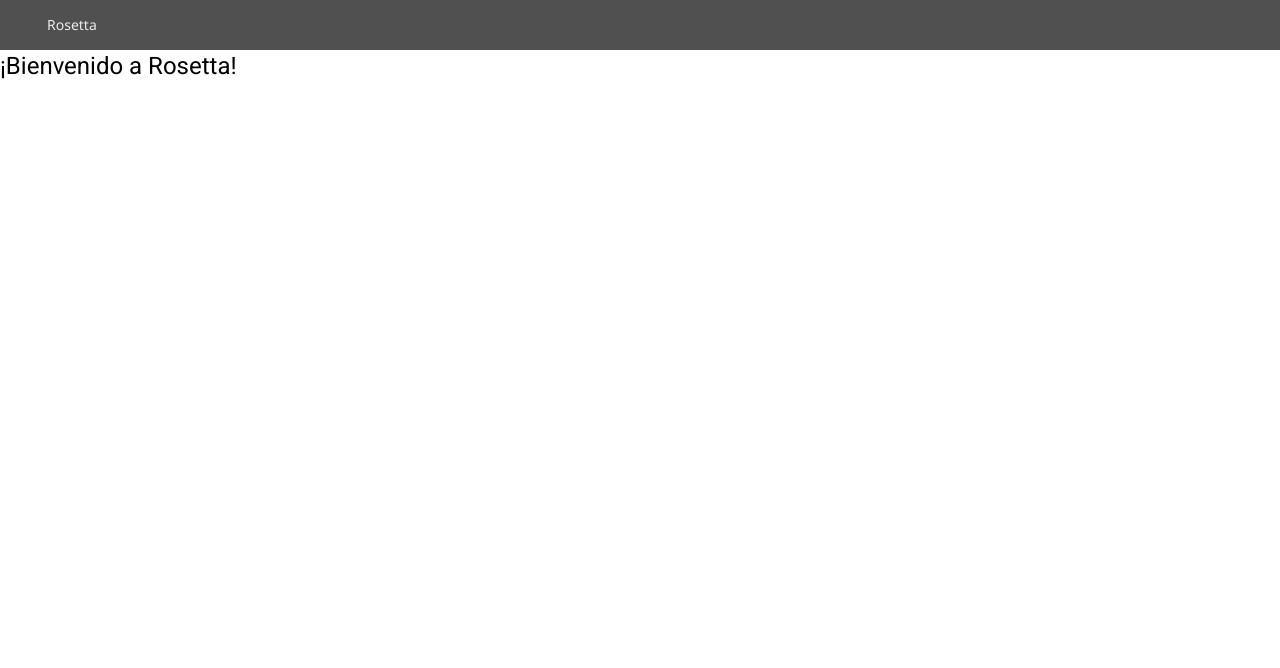
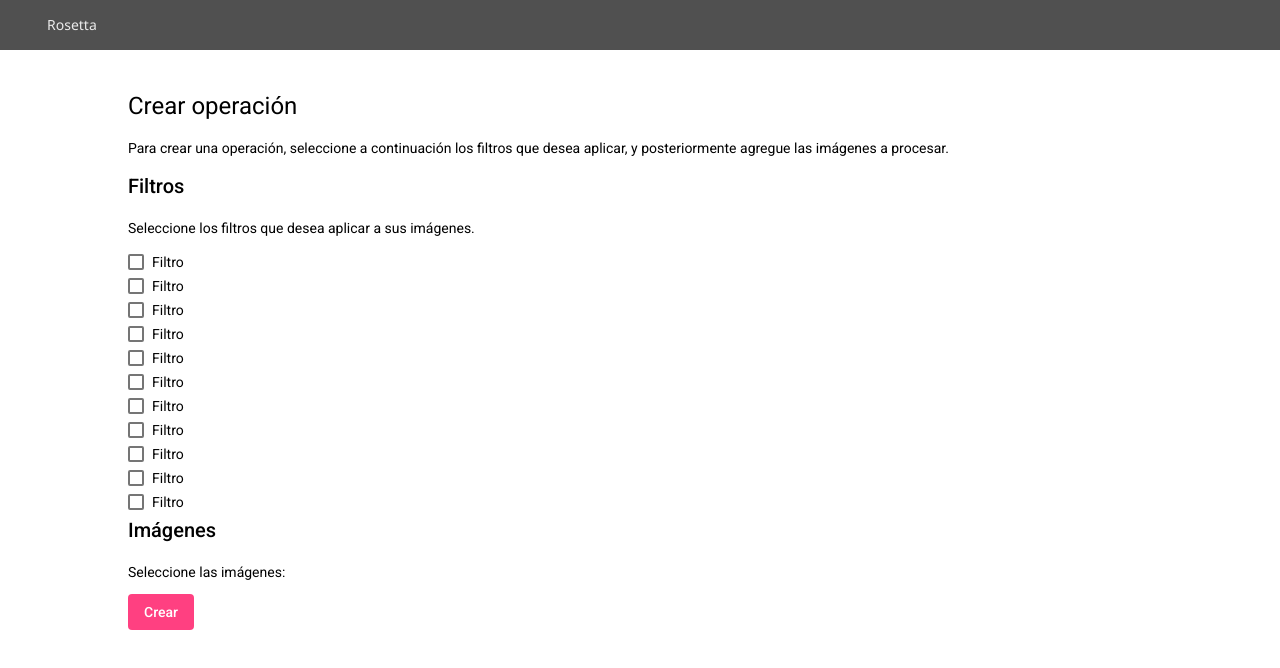
Before and after one commit to migueladanrm/Rosetta, an Angular app in the folder webapp/: page /create-operation in a window 1280 px wide. Before the commit this address led to /. Shown: the top 668 px of the page. Built offline with nearby package versions, Linux system fonts and the light colour scheme.

Commit message:
webapp: create operation component

```diff
--- a/webapp/package.json
+++ b/webapp/package.json
@@ -7,7 +7,8 @@
     "build": "ng build",
     "test": "ng test",
     "lint": "ng lint",
-    "e2e": "ng e2e"
+    "e2e": "ng e2e",
+    "postinstall": "ngcc"
   },
   "private": true,
   "dependencies": {
--- a/webapp/src/app/app-routing.module.ts
+++ b/webapp/src/app/app-routing.module.ts
@@ -1,9 +1,11 @@
 import { NgModule } from '@angular/core';
 import { Routes, RouterModule } from '@angular/router';
+import { CreateOperationComponent } from './create-operation/create-operation.component';
 import { HomeComponent } from './home/home.component';
 
 const routes: Routes = [
   { path: '', component: HomeComponent },
+  { path: 'create-operation', component: CreateOperationComponent },
   { path: '**', redirectTo: '/' },
 ];
 
--- /dev/null
+++ b/webapp/src/app/create-operation/create-operation.component.html
@@ -0,0 +1,26 @@
+<div style="margin-left: 10vw; margin-right: 10vw;padding-top: 5vh;">
+  <h1>Crear operación</h1>
+  <p>
+    Para crear una operación, seleccione a continuación los filtros que desea
+    aplicar, y posteriormente agregue las imágenes a procesar.
+  </p>
+  <h2>Filtros</h2>
+  <p>Seleccione los filtros que desea aplicar a sus imágenes.</p>
+  <div style="display: flex; flex-direction: column">
+    <mat-checkbox>Filtro</mat-checkbox>
+    <mat-checkbox>Filtro</mat-checkbox>
+    <mat-checkbox>Filtro</mat-checkbox>
+    <mat-checkbox>Filtro</mat-checkbox>
+    <mat-checkbox>Filtro</mat-checkbox>
+    <mat-checkbox>Filtro</mat-checkbox>
+    <mat-checkbox>Filtro</mat-checkbox>
+    <mat-checkbox>Filtro</mat-checkbox>
+    <mat-checkbox>Filtro</mat-checkbox>
+    <mat-checkbox>Filtro</mat-checkbox>
+    <mat-checkbox>Filtro</mat-checkbox>
+  </div>
+  <h2>Imágenes</h2>
+  <p>Seleccione las imágenes:</p>
+
+  <button mat-flat-button color="accent">Crear</button>
+</div>
--- /dev/null
+++ b/webapp/src/app/create-operation/create-operation.component.ts
@@ -0,0 +1,15 @@
+import { Component, OnInit } from '@angular/core';
+
+@Component({
+  selector: 'app-create-operation',
+  templateUrl: './create-operation.component.html',
+  styleUrls: ['./create-operation.component.scss']
+})
+export class CreateOperationComponent implements OnInit {
+
+  constructor() { }
+
+  ngOnInit(): void {
+  }
+
+}
```
Also changed, not shown: webapp/src/app/app.module.ts (+9 -7 lines), webapp/src/app/create-operation/create-operation.component.scss (added), 1 other file (tests, documents, lock files or other folders).
